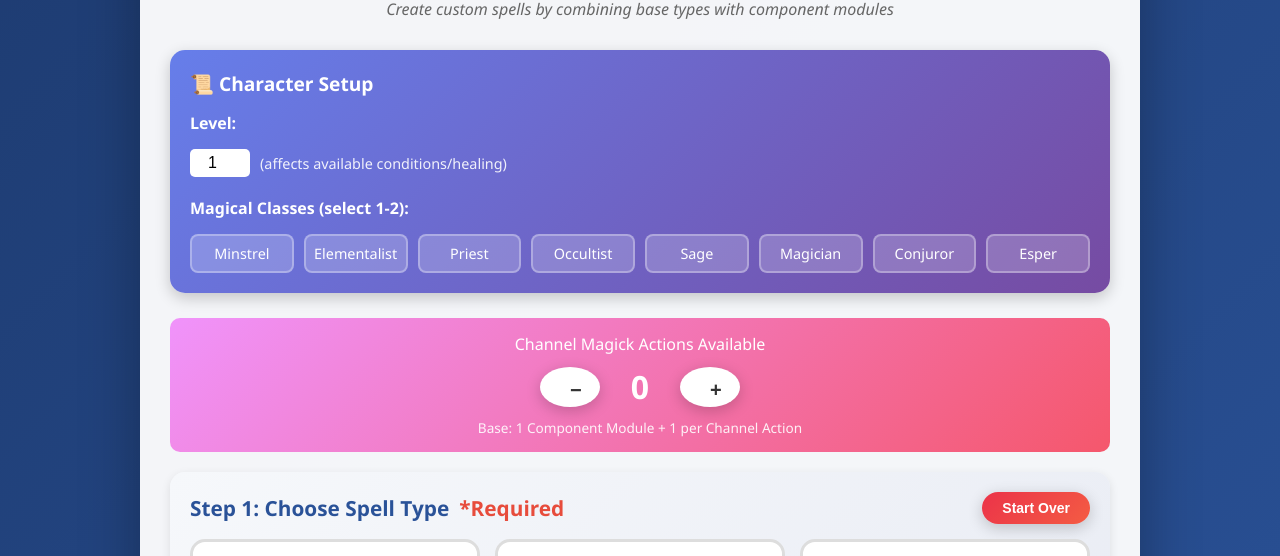
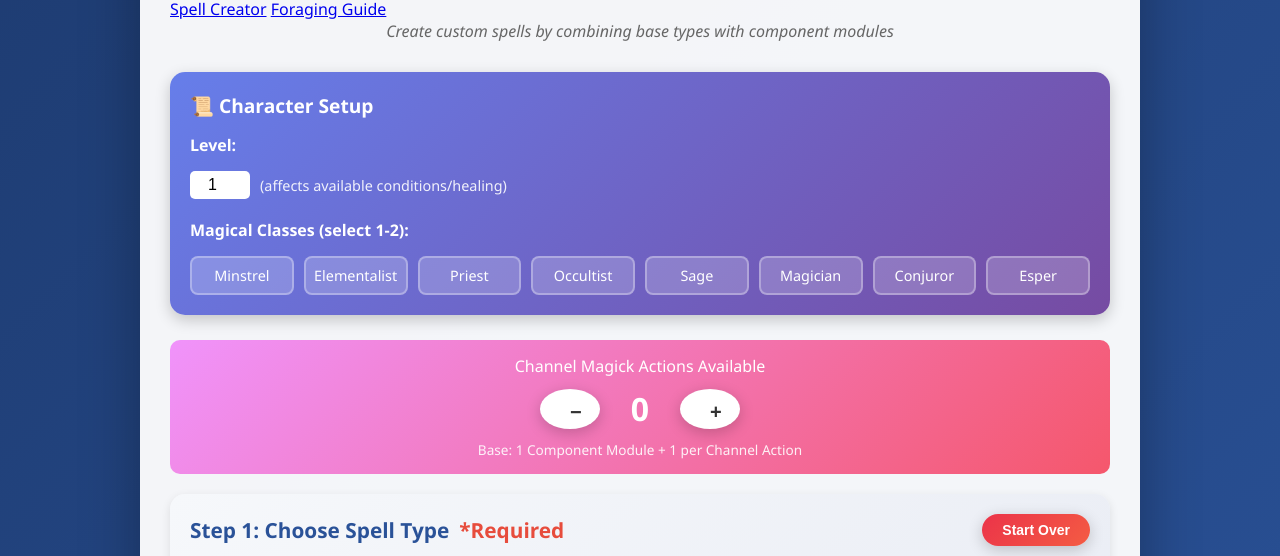
Before and after one commit to bradyemmett32/Hedgewood-Helper, a plain HTML site: page index.html in a window 1280 px wide. Shown: the part 117-673 px from the top of the page. Drawn offline with Linux system fonts and the light colour scheme.

Commit message:
Update index.html

```diff
--- a/index.html
+++ b/index.html
@@ -9,6 +9,10 @@
 <body>
     <div class="container">
         <h1>⚡ Channel Magick Spell Creator ⚡</h1>
+<nav class="main-nav">
+    <a href="index.html" class="nav-link active">Spell Creator</a>
+    <a href="foraging.html" class="nav-link">Foraging Guide</a>
+</nav>
         <p class="subtitle">Create custom spells by combining base types with component modules</p>
 
         <!-- Character Setup Section -->
```
